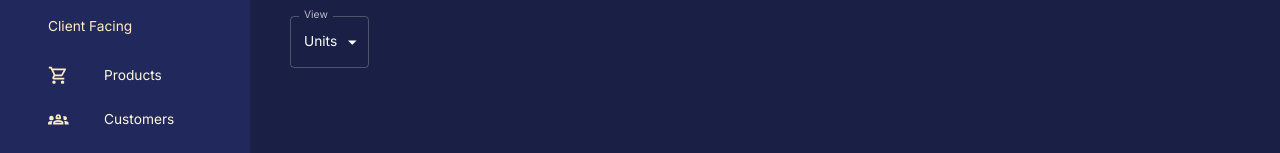
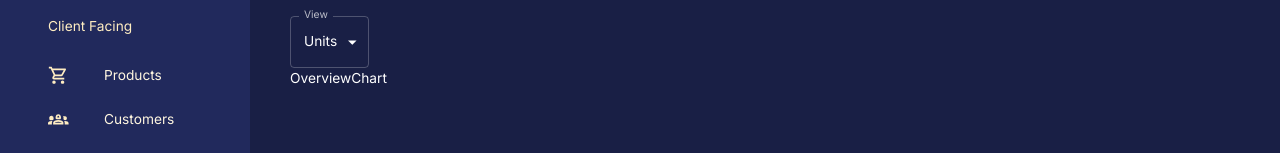
Before and after one commit to jaewoo-ahn/admin, a React (Create React App) app in the folder client/: page /overview in a window 1280 px wide. Shown: the part 153-306 px from the top of the page. Built offline with nearby package versions, Linux system fonts and the light colour scheme; no server answers.

Commit message:
overviewchart

```diff
--- a/client/package.json
+++ b/client/package.json
@@ -11,6 +11,7 @@
     "@nivo/bar": "^0.85.1",
     "@nivo/core": "^0.85.1",
     "@nivo/geo": "^0.85.1",
+    "@nivo/line": "^0.85.1",
     "@nivo/pie": "^0.85.1",
     "@reduxjs/toolkit": "^2.2.3",
     "@testing-library/jest-dom": "^5.17.0",
--- a/client/src/components/OverviewChart.jsx
+++ b/client/src/components/OverviewChart.jsx
@@ -1,6 +1,12 @@
-import React from "react";
+import React, { useMemo } from "react";
+import { ResponsiveLine } from "@nivo/line";
+import { useTheme } from "@mui/material";
+import { useGetSalesQuery } from "state/api";
 
-const OverviewChart = () => {
+const OverviewChart = ({ isDashboard = false, view }) => {
+  const theme = useTheme();
+  const { data, isLoading } = useGetSalesQuery();
+  console.log(data);
   return <div>OverviewChart</div>;
 };
 
--- a/client/src/scenes/overview/index.jsx
+++ b/client/src/scenes/overview/index.jsx
@@ -26,6 +26,7 @@ const Overview = () => {
             <MenuItem value="units">Units</MenuItem>
           </Select>
         </FormControl>
+        <OverviewChart view={view} />
       </Box>
     </Box>
   );
```
Also changed, not shown: 1 other file (tests, documents, lock files or other folders).
